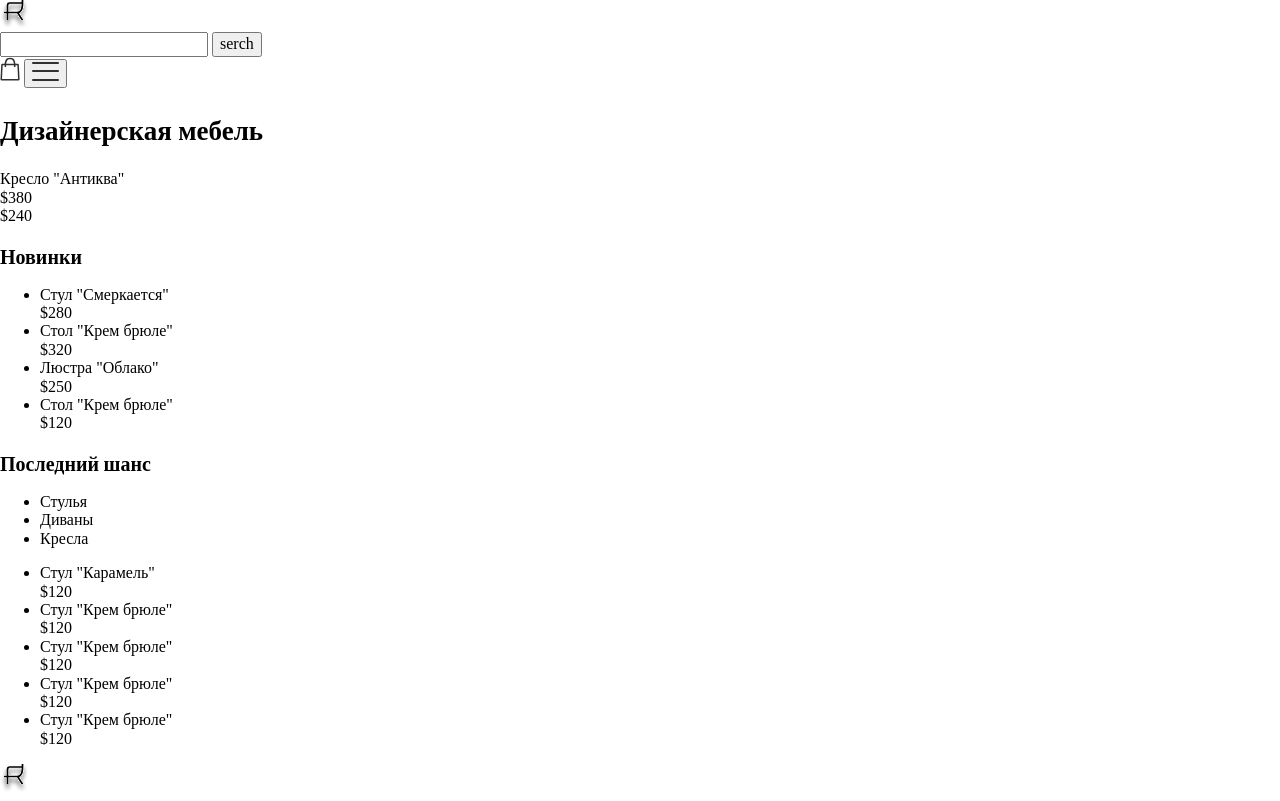
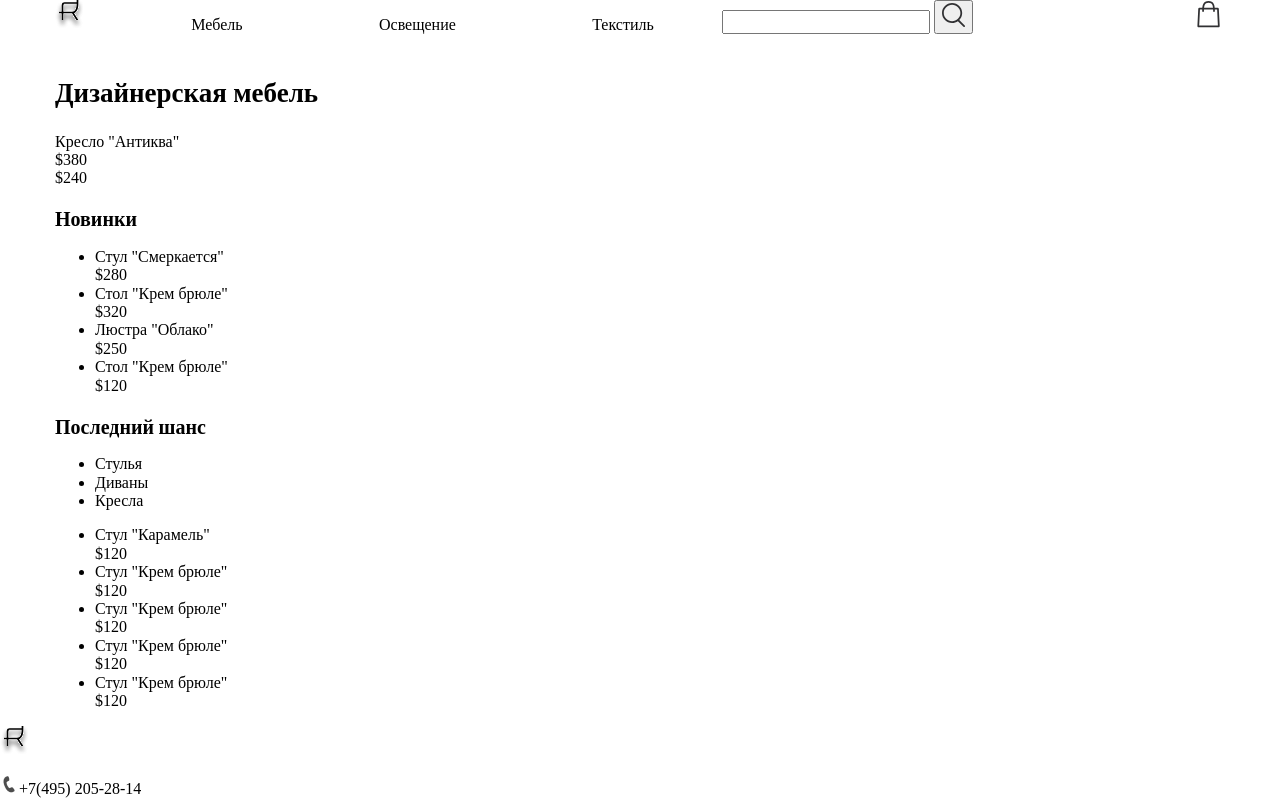
Before and after one commit to don-nick1201/Furniture, a website: page source/index.html in a window 1280 px wide. Shown: the top 801 px of the page. Drawn offline with nearby package versions, Linux system fonts and the light colour scheme; files that its build step writes are made by us from their sources; a web font is replaced by a local one.

Commit message:
Начал выравнивать header

```diff
--- a/source/index.html
+++ b/source/index.html
@@ -16,15 +16,20 @@
   <body class="page">
     <header>
       <div class="page-wrapper">
-        <nav>
+        <nav class="main-nav">
           <!-- Список верхний состоит из фавиконки строки поиска и кнопки меню -->
           <img src="img/logo.svg" alt="Логотип магазина" class="logo">
-          <form action="https://echo.htmlacademy.ru" method="post" class="serchform">
+          <ul class="main-nav__menu">
+            <li class="main-nav__menu-item">Мебель</li>
+            <li class="main-nav__menu-item">Освещение</li>
+            <li class="main-nav__menu-item">Текстиль</li>
+          </ul>
+          <form action="https://echo.htmlacademy.ru" method="post" class="main-nav__serchform">
             <input type="serch" name="serch-field" id="serch-field">
-            <input type="submit" value="serch">
+            <button type="submit"><img src="img/Vector.svg" alt="Лупа" srcset=""></button>
           </form>
-          <img src="img/EmptyBasket.svg" alt="Корзина">
-          <button><img src="img/ClosedMenu.svg" alt=""></button>
+          <img class="main-nav__basket" src="img/EmptyBasket.svg" width=33 height=28 alt="Корзина">
+          <button class="main-nav__menu-button"><img src="img/ClosedMenu.svg" alt=""></button>
         </nav>
       </div>
     </header>
--- /dev/null
+++ b/source/less/blocks/main-nav.less
@@ -0,0 +1,23 @@
+.main-nav {
+  display: grid;
+  grid-template-columns: min-content auto auto min-content;
+  width: 100%;
+}
+
+.main-nav__menu {
+  display: flex;
+  flex-direction: row;
+  flex-wrap: wrap;
+  justify-content: space-around;
+  align-items: center;
+  list-style-type: none;
+  align-items: center;
+  min-width: 380px;
+}
+
+.main-nav__serchform {
+  margin-left: 0;
+}
+.main-nav__menu-button {
+  display: none;
+}
--- /dev/null
+++ b/source/less/blocks/page-wrapper.less
@@ -0,0 +1,4 @@
+.page-wrapper {
+  margin: 0 auto;
+  max-width: 1170px;
+}
--- a/source/less/style.less
+++ b/source/less/style.less
@@ -6,4 +6,5 @@
 
 // Blocks
 
-// @import "blocks/page.less";
+@import "blocks/page-wrapper.less";
+@import "blocks/main-nav.less";
```
Also changed, not shown: Furniture_desktop.jpg (added).
